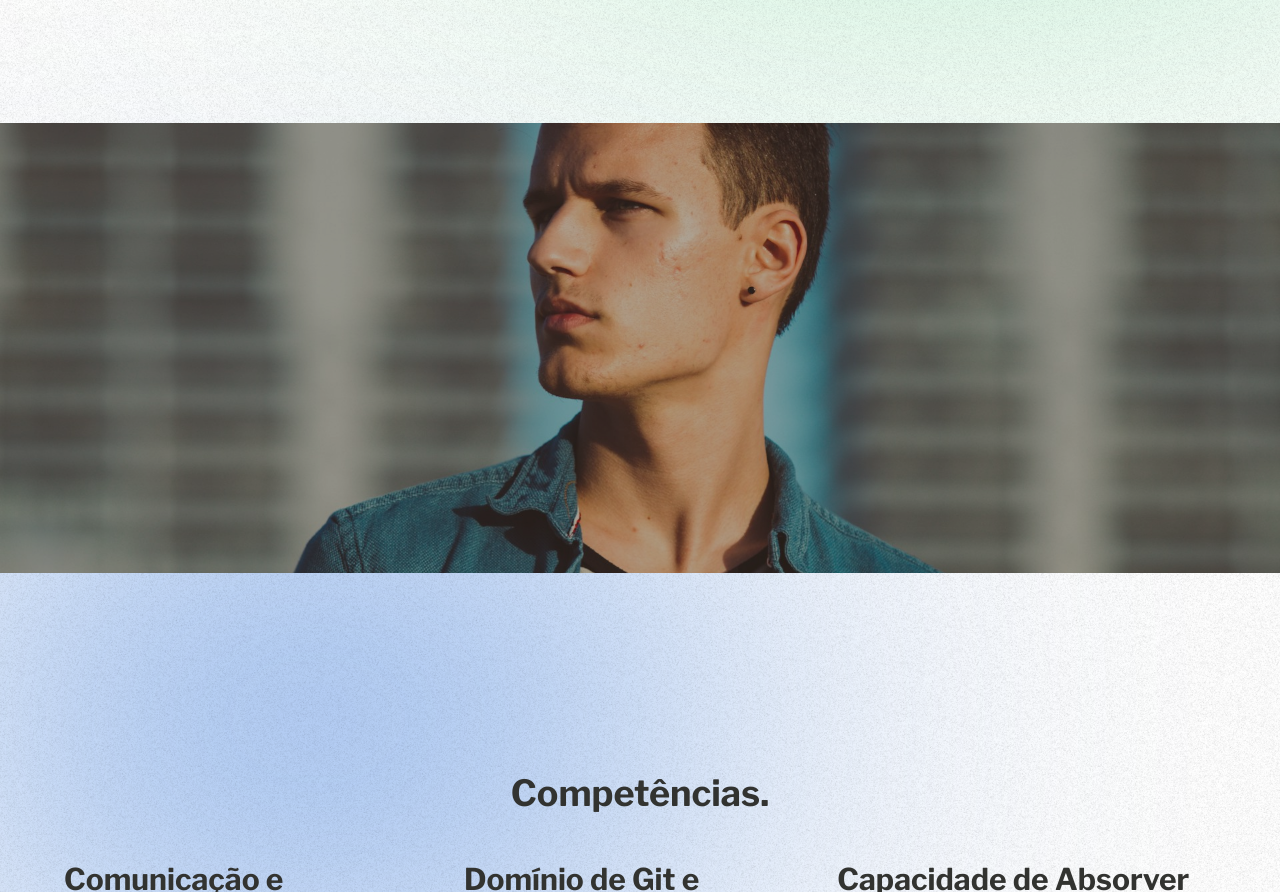
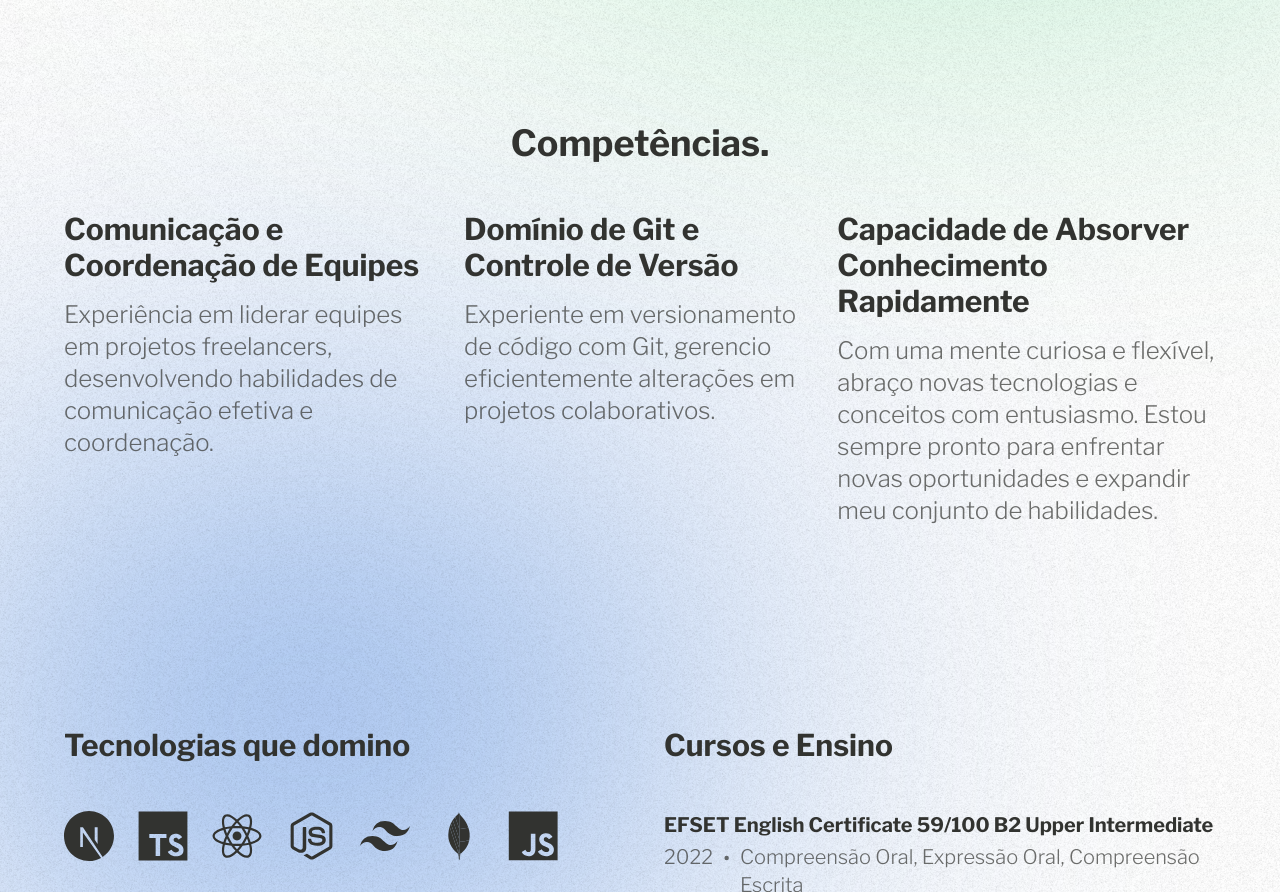
Before and after one commit to MatheusKristman/portfolio-remake, a Next.js app: page /sobre in a window 1280 px wide. Shown: the part 980-1872 px from the top of the page. Built offline with nearby package versions, Linux system fonts and the light colour scheme.

Commit message:
portfolio updated

```diff
--- a/app/sobre/page.tsx
+++ b/app/sobre/page.tsx
@@ -8,7 +8,7 @@ function AboutPage() {
   return (
     <div className="w-full mt-[100px] mb-[200px] animate-show">
       <AboutMe />
-      <Illustration />
+      {/* <Illustration /> */}
       <Skills />
       <Details />
       <Hobbies />
--- a/components/about/about-me.tsx
+++ b/components/about/about-me.tsx
@@ -1,6 +1,7 @@
 export function AboutMe() {
   return (
-    <section className="w-full px-6 sm:px-16 flex flex-col gap-12 items-center lg:container lg:mx-auto mb-[200px]">
+    // mb-[200px]
+    <section className="w-full px-6 sm:px-16 flex flex-col gap-12 items-center lg:container lg:mx-auto">
       <h2 className="text-3xl sm:text-4xl lg:text-5xl font-bold text-center text-primary">
         Matheus Kristman.
       </h2>
--- a/components/about/illustration.tsx
+++ b/components/about/illustration.tsx
@@ -3,9 +3,9 @@ import Image from "next/image";
 export function Illustration() {
   return (
     <section className="w-full h-[450px] sm:h-[350px] lg:h-[450px] relative">
-      <div className="bg-[#323330]/40 absolute top-0 left-0 right-0 bottom-0 z-[9]" />
+      <div className="bg-[#323330]/10 absolute top-0 left-0 right-0 bottom-0 z-[9]" />
       <Image
-        src="/assets/images/about-image-test.jpg"
+        src="/assets/images/forest.jpg"
         alt="Matheus Kristman"
         fill
         className="object-cover object-center"
```
Also changed, not shown: public/assets/images/forest.jpg (added).
